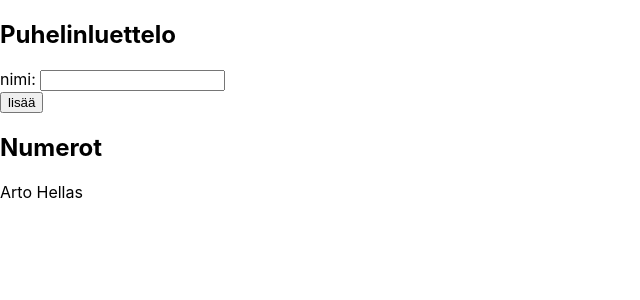
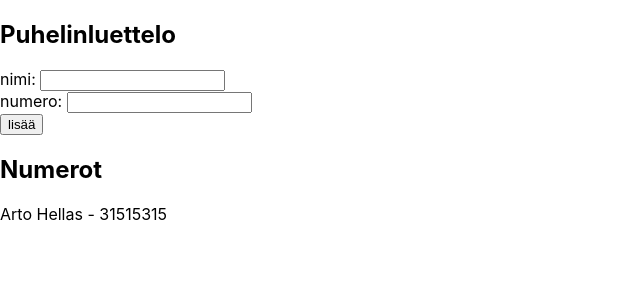
Before and after one commit to Hi-Fi/fullstackopen-2019, a React (Create React App) app in the folder osa2/puhelinluettelo/: page / in a window 1280 px wide. Shown: the top 300 px of the page, without its empty margins (0-640 px from the left). Built offline with nearby package versions, Linux system fonts and the light colour scheme.

Commit message:
2.8: puhelinluettelo step3

```diff
--- a/osa2/puhelinluettelo/src/App.js
+++ b/osa2/puhelinluettelo/src/App.js
@@ -2,20 +2,21 @@ import React, { useState } from 'react'
 
 const App = () => {
   const [ persons, setPersons] = useState([
-    { name: 'Arto Hellas' }
+    { name: 'Arto Hellas', number: '31515315' }
   ])
   const [ newName, setNewName ] = useState('')
+  const [ newNumber, setNewNumber ] = useState('')
 
   const Contacts = (props) => {
     let i = 0
     return props.persons.map ( person =>
-        <Contact name={person.name} key={i++}/>
+        <Contact name={person.name} number={person.number} key={i++}/>
     )
     }
 
 const Contact = (props) => (
     <p>
-        {props.name}
+        {props.name} - {props.number}
     </p>
 )
 
@@ -24,8 +25,9 @@ const addPerson = (event) => {
   if (persons.some(e => e.name === newName)) {
     alert(`${newName} on jo luettelossa`)
   } else {
-    setPersons(persons.concat({name: newName}))
+    setPersons(persons.concat({name: newName, number: newNumber}))
     setNewName('')
+    setNewNumber('')
   }
 }
 
@@ -36,6 +38,8 @@ const addPerson = (event) => {
       <form>
         <div>
           nimi: <input value={newName} onChange={(event) => setNewName(event.target.value)}/>
+        </div>
+        <div>numero: <input value={newNumber} onChange={(event) => setNewNumber(event.target.value)}/>
         </div>
         <div>
           <button type="submit" onClick={addPerson}>lisää</button>
```
